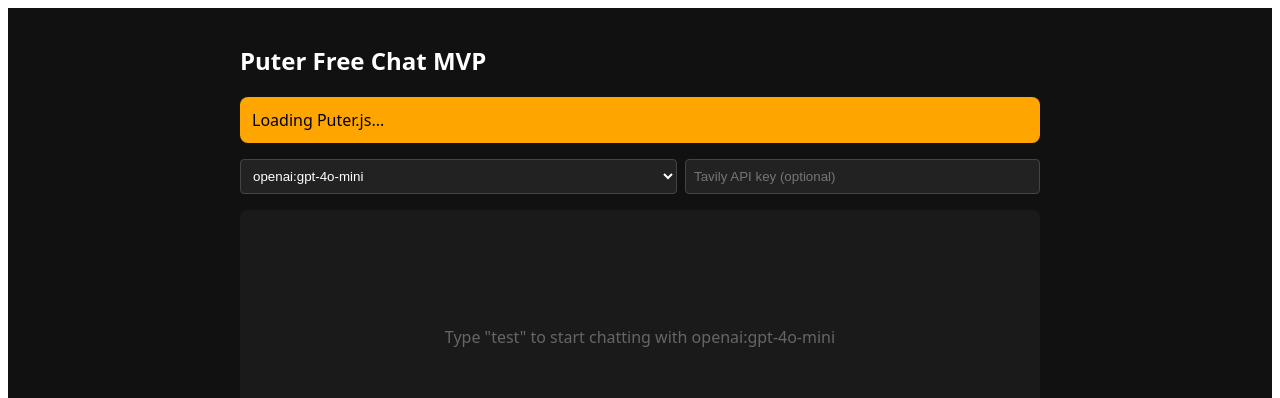
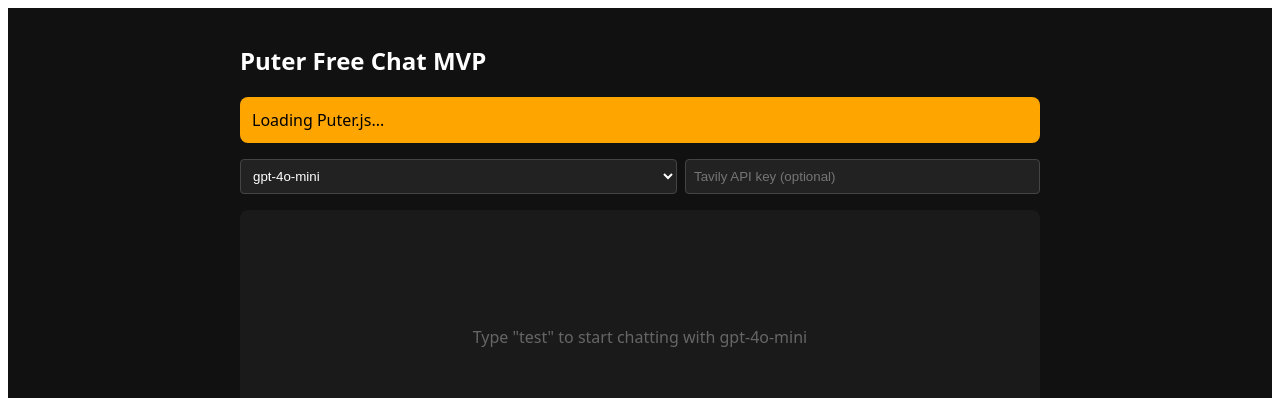
Before and after one commit to ons96/puter-free-chatbot, a React (Vite) app: page / in a window 1280 px wide. Shown: the top 398 px of the page. Built offline with nearby package versions, Linux system fonts and the light colour scheme.

Commit message:
Update model names in App.tsx

```diff
--- a/src/App.tsx
+++ b/src/App.tsx
@@ -8,11 +8,14 @@
 }
 
 const MODELS = [
-  'openai:gpt-4o-mini',
-  'openai:gpt-4o',
-  'anthropic:claude-3-5-sonnet-20241022',
-  'google:gemini-2.0-flash-exp',
-  'meta-llama:llama-3.3-70b-instruct',
+  'gpt-4o-mini',
+  'gpt-4o',
+  'claude-3-5-sonnet-20241022',
+  'gemini-2.0-flash-exp',
+  'meta-llama/Llama-3.3-70B-Instruct-Turbo',
+  'claude-sonnet-4-5',
+  'deepseek-chat',
+  'grok-beta',
 ];
 
 function App() {
```
